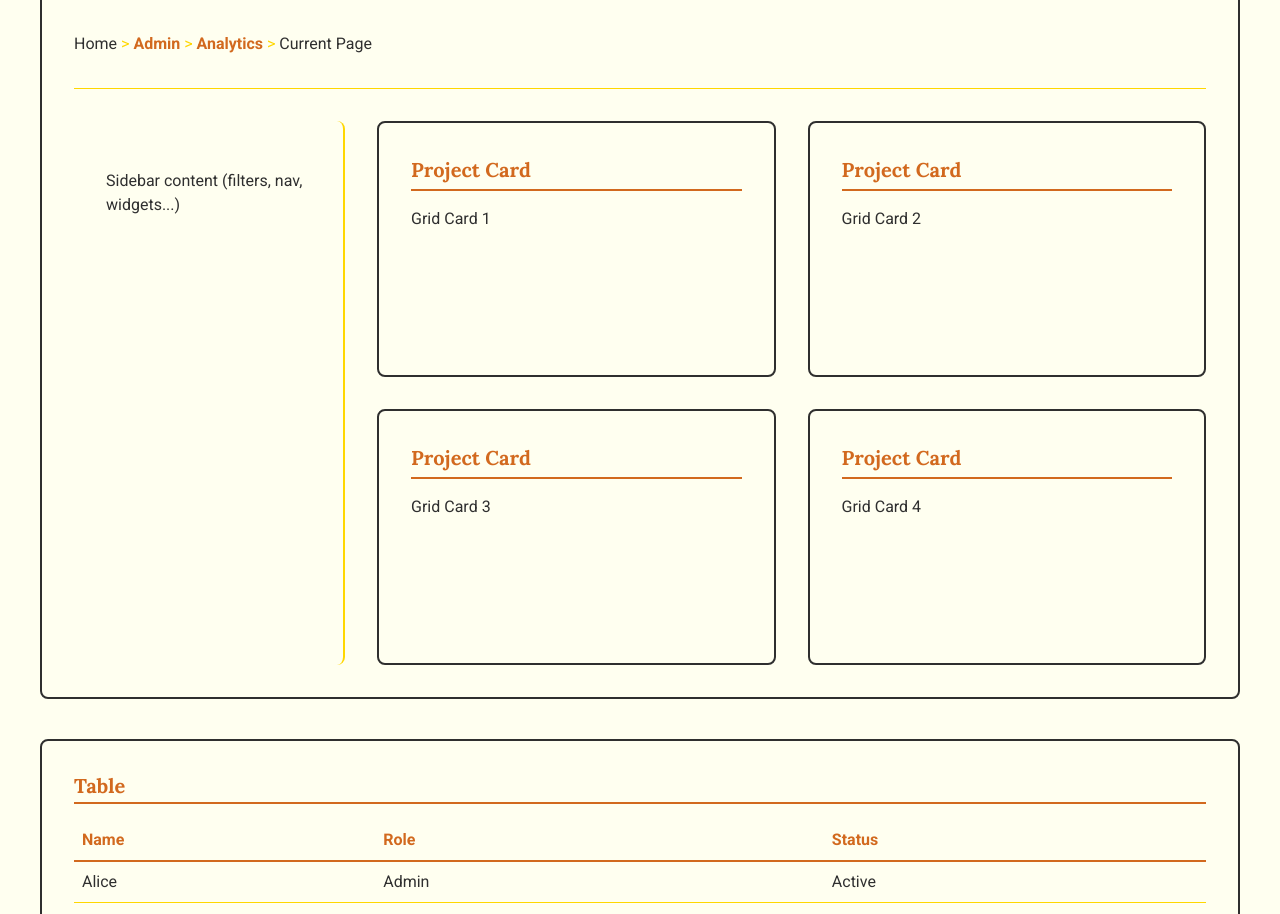
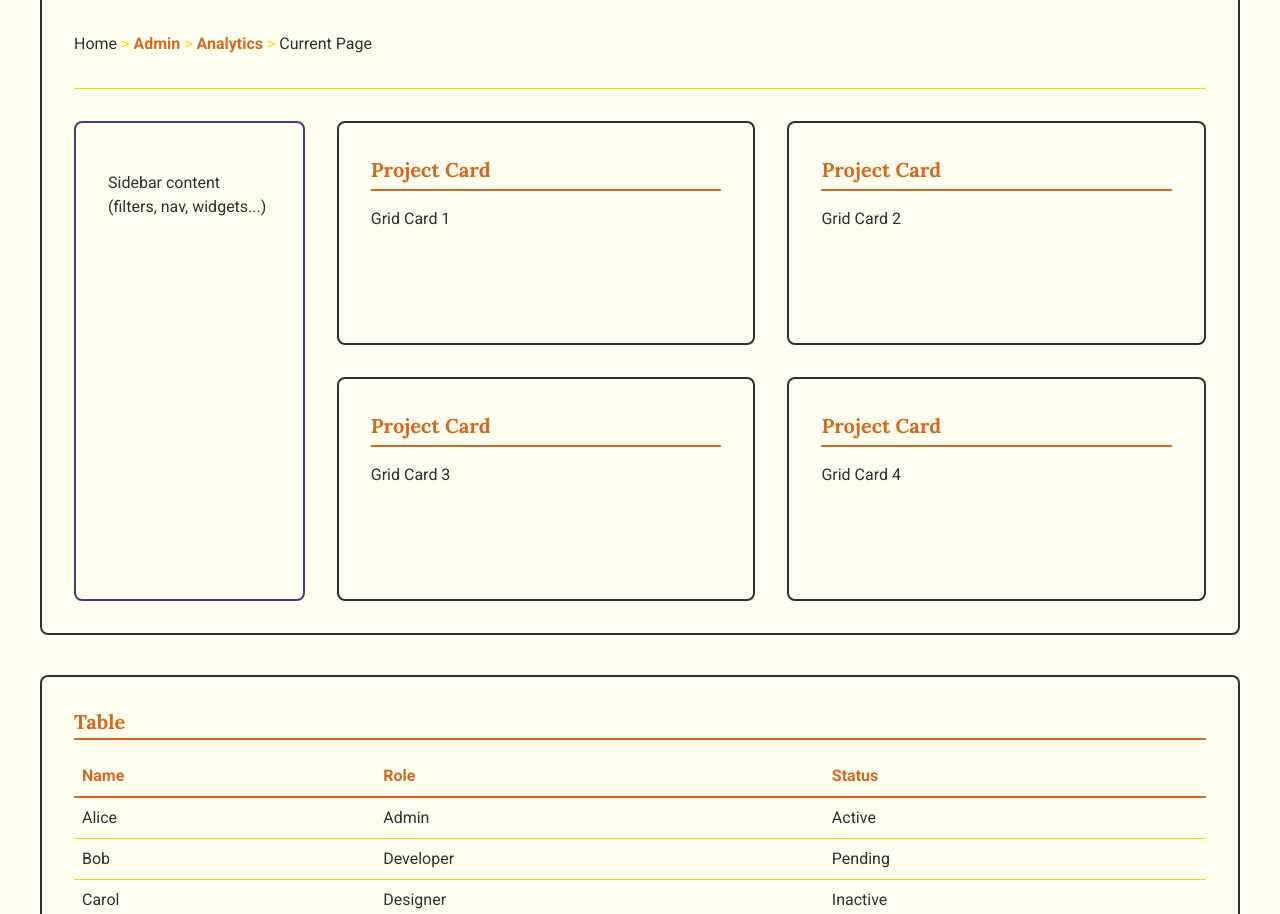
Before and after one commit to SirSluginston/shared-ui, a React (Vite) app: page / in a window 1280 px wide. Shown: the part 1600-2514 px from the top of the page. Built offline with nearby package versions, Linux system fonts and the light colour scheme.

Commit message:
fix: Sidebar always uses full border, color set by --sidebar-border-color CSS var for light/dark mode

```diff
--- a/src/components/Sidebar.tsx
+++ b/src/components/Sidebar.tsx
@@ -3,21 +3,32 @@ import React from 'react';
 interface SidebarProps {
   children: React.ReactNode;
   width?: string;
+  /**
+   * The border color. Defaults to var(--sidebar-border-color) which is set by CSS for theme mode.
+   */
+  borderColor?: string;
 }
 
-// Sidebar: Vertical stack for filters, navigation, ads, or widgets.
-export const Sidebar = ({ children, width = '280px' }: SidebarProps) => (
+// Sidebar: Modern card for filters, navigation, widgets.
+export const Sidebar = ({
+  children,
+  width = '280px',
+  borderColor = 'var(--sidebar-border-color)',
+}: SidebarProps) => {
+  return (
     <aside
       style={{
         width,
         background: 'var(--light-color)',
         padding: 'var(--space-lg)',
-      borderRight: '2px solid var(--accent-color)',
-      borderRadius: '0 var(--radius-master) var(--radius-master) 0',
+        border: `2.5px solid ${borderColor}`,
+        borderRadius: 'var(--radius-master)',
         minHeight: '60vh',
-      fontFamily: 'var(--font-sans)'
+        fontFamily: 'var(--font-sans)',
+        boxSizing: 'border-box',
       }}
     >
       {children}
     </aside>
   );
+};
--- a/src/styles/theme.css
+++ b/src/styles/theme.css
@@ -9,6 +9,9 @@
   --light-color: #FFFFF0;
   --dark-color: #2F2F2F;
   --button-text: #FFFFF0;
+
+  /* Sidebar border color: default to project color in light mode */
+  --sidebar-border-color: var(--project-color);
 
   /* Fonts */
   --font-sans: 'Roboto', sans-serif;
@@ -34,6 +37,8 @@
   --light-color: #2F2F2F; /* true background for dark mode */
   --dark-color: #FFFFF0;  /* text color for dark mode */
   --button-text: #FFFFF0;
+  /* Sidebar border color: accent color in dark mode */
+  --sidebar-border-color: var(--accent-color);
 }
 
 /* Global Reset for the Library */
```
Lines whose indentation alone changed are shown as unchanged.
